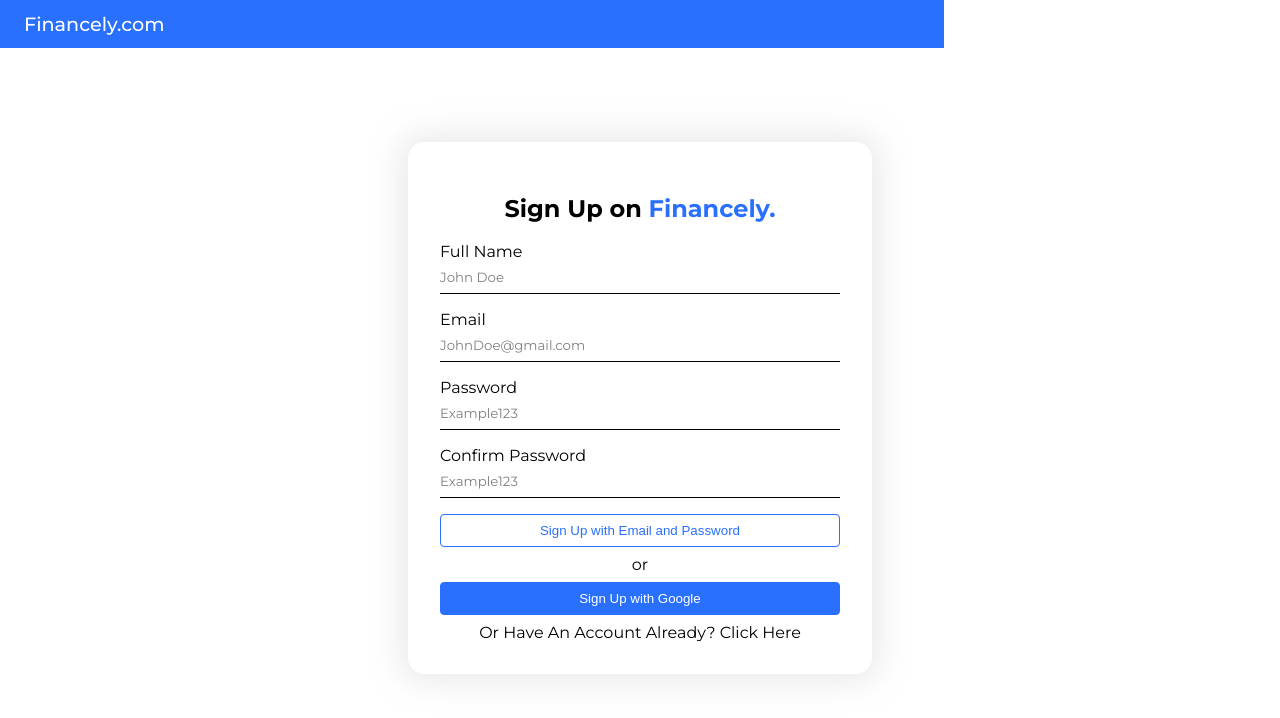
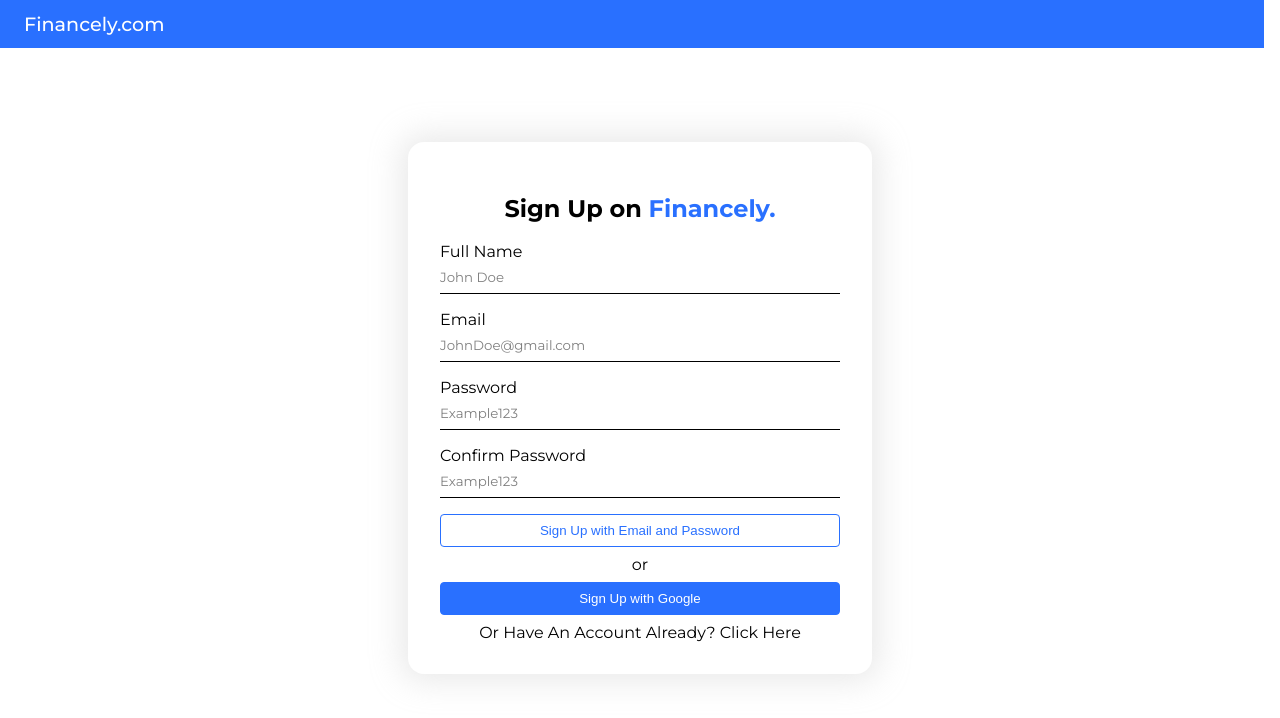
Before and after one commit to sarifali/Tracker-app, a React (Create React App) app: page / in a window 1280 px wide. Shown: the top 718 px of the page. Built offline with nearby package versions, Linux system fonts and the light colour scheme; no server answers.

Commit message:
Update styles.css

```diff
--- a/src/components/Header/styles.css
+++ b/src/components/Header/styles.css
@@ -1,6 +1,6 @@
 .navbar {
   position: sticky;
-  width: 70%;
+  width: 95%;
   padding: 0.75rem 1.5rem;
   background-color: var(--theme);
   display: flex;
```
